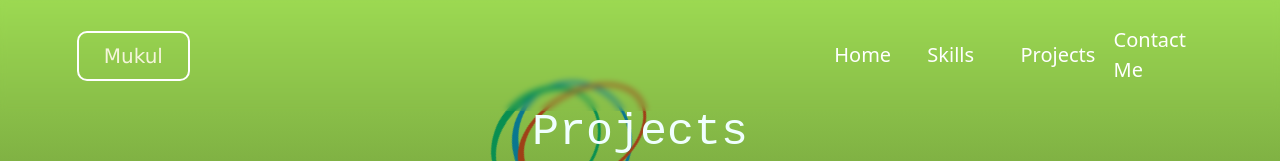
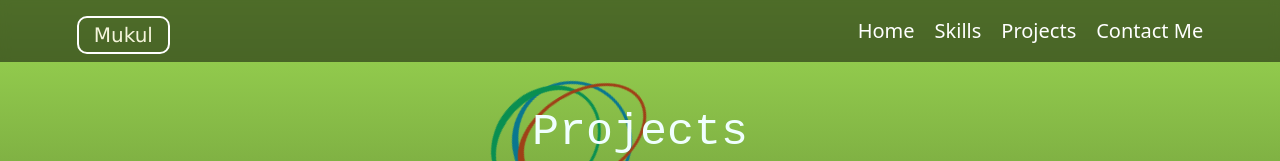
Before and after one commit to MUKUL6121/Mukul_Portfolio-2, a React (Vite) app: page /Projects in a window 1280 px wide. Shown: the top 161 px of the page. Built offline with nearby package versions, Linux system fonts and the light colour scheme; a web font is replaced by a local one.

Commit message:
Update header.css

```diff
--- a/src/component/Header/header.css
+++ b/src/component/Header/header.css
@@ -1,5 +1,4 @@
 #header-main {
-    /* background-color: rgb(12, 12, 12); */
     position: sticky;
     top: 0;
     z-index: 1000;
@@ -8,101 +7,66 @@
     align-items: center;
     padding: 10px 6%;
     font-size: 28px;
-    /* box-shadow: 0px 0px 25px rgb(36, 35, 35, 0.9); */
-    z-index: 200px;
-    color: black;
-    backdrop-filter: blur(3px);
-}
-
-#Logo {
-    padding: 0px 25px;
-    font-family: Verdana, Geneva, Tahoma, sans-serif;
-    border: 2px solid white;
-    border-radius: 10px;
-    height: 50px;
+    color: white;
+    background-color: rgba(0, 0, 0, 0.5);
+    backdrop-filter: blur(5px);
 }
 
 #Logo a {
     font-size: 20px;
     color: beige;
+    text-decoration: none;
+    font-family: Verdana, Geneva, Tahoma, sans-serif;
+    border: 2px solid white;
+    border-radius: 10px;
+    padding: 5px 15px;
 }
 
-
 #ol {
-    /* background-color: aquamarine; */
-    list-style-type: none;
-    display: grid;
-    grid-template-columns: 20% 20% 20% 20% 0%;
-    justify-content: center;
-    align-items: center;
+    list-style: none;
+    display: flex;
     gap: 20px;
     font-size: 20px;
-    font-weight: 500;
-    margin-top: 15px;
+    margin: 0;
+    padding: 0;
 }
 
 #ol li a {
-    font-weight: 350;
     color: white;
-    transition: 1s;
-    /* transition: 2s; */
-    animation: smooth;
+    text-decoration: none;
+    transition: 0.3s;
 }
 
 #ol li a:hover {
-    /* background-color: rgba(230, 230, 230, 0.1); */
-    text-shadow: 0px 0px 5px greenyellow,
-        0px 0px 10px greenyellow,
-        0px 0px 15px greenyellow,
-        0px 0px 20px greenyellow;
-    /* font-size: 18px; */
-    font-weight: 450;
-    transition: 1.2s;
-    animation: smooth;
+    text-shadow: 0 0 5px greenyellow, 0 0 10px greenyellow;
+    font-weight: 600;
 }
 
-.btn {
-    background-color: transparent;
+#header-dropdown {
+    display: none;
 }
 
-.btn:hover {
-    background-color: rgba(169, 169, 169, 0.2);
-}
-
-#toggle-item {
-    color: aliceblue;
-    background-color: rgba(0, 0, 0, 0.253);
+.dropdown-menu {
+    background-color: rgba(0,0,0,0.7);
+    backdrop-filter: blur(10px);
     border-radius: 10px;
-    filter: blur(100%);
-    filter: grayscale(20%);
-}
-
-#toggle-item {
-    backdrop-filter: blur(10px);
-    /* background-color: rgba(240, 248, 255, 0.112); */
 }
 
 .dropdown-item {
-    color: aliceblue;
-    border-radius: 10px;
+    color: white;
+    transition: 0.3s;
 }
 
 .dropdown-item:hover {
     color: black;
-    /* background-color: rgba(191, 202, 212, 0.783); */
-    /* backdrop-filter: blur(10px); */
+    background-color: rgba(255, 255, 255, 0.3);
 }
 
-#header-dropdown {
-    display: none;
-    backdrop-filter: blur(10px);
-}
-
-@media(max-width:500px) {
+/* Responsive */
+@media(max-width: 500px) {
     #ol {
         display: none;
     }
-
     #header-dropdown {
         display: flex;
     }
```
